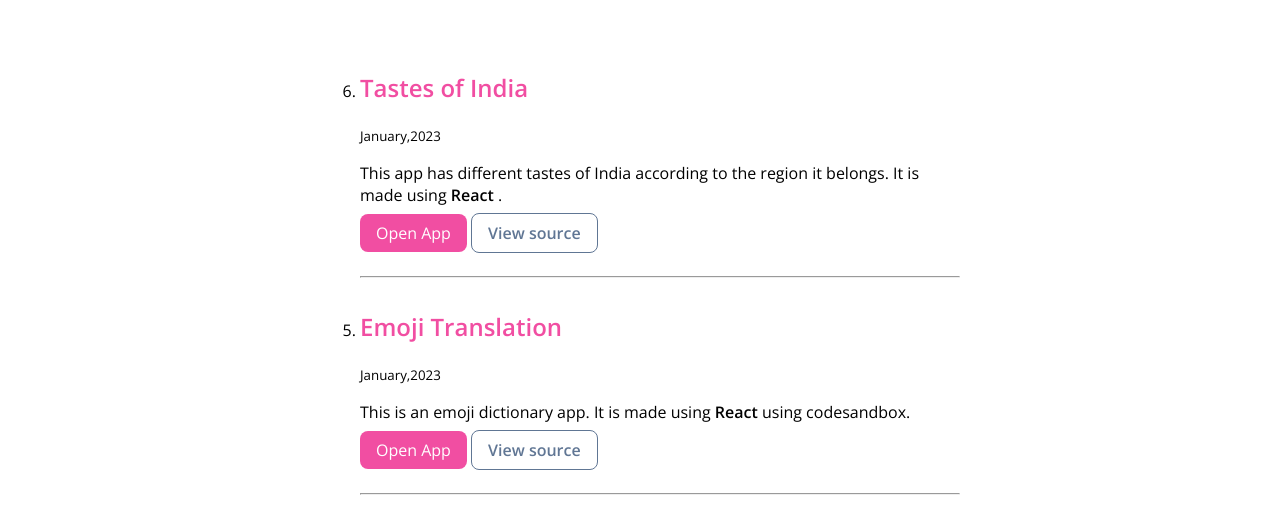
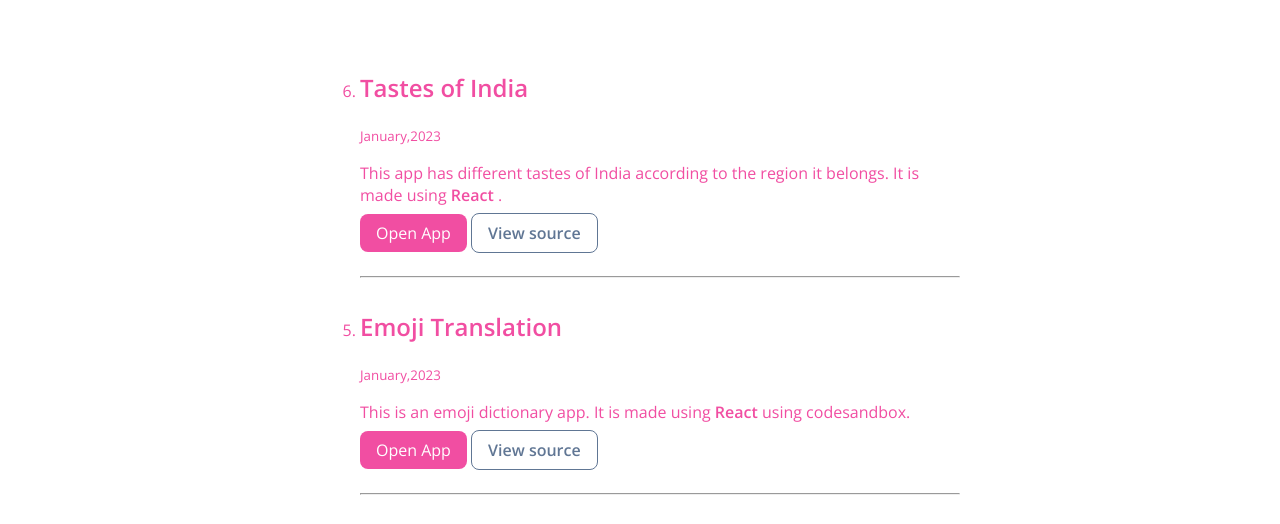
Before and after one commit to zaibunnissa/portfolio-new, a plain HTML site: page projects.html in a window 1280 px wide. Shown: the part 231-755 px from the top of the page. Drawn offline with nearby package versions, Linux system fonts and the light colour scheme.

Commit message:
changed ol styling

```diff
--- a/projects.html
+++ b/projects.html
@@ -28,7 +28,7 @@
                 <h1 class="hero-heading">My projects</h1>
             </header>
 
-            <ol reversed>
+            <ol reversed style="color:#f14ea2">
                 <div class="container container-center">
 
                     <li>
```
